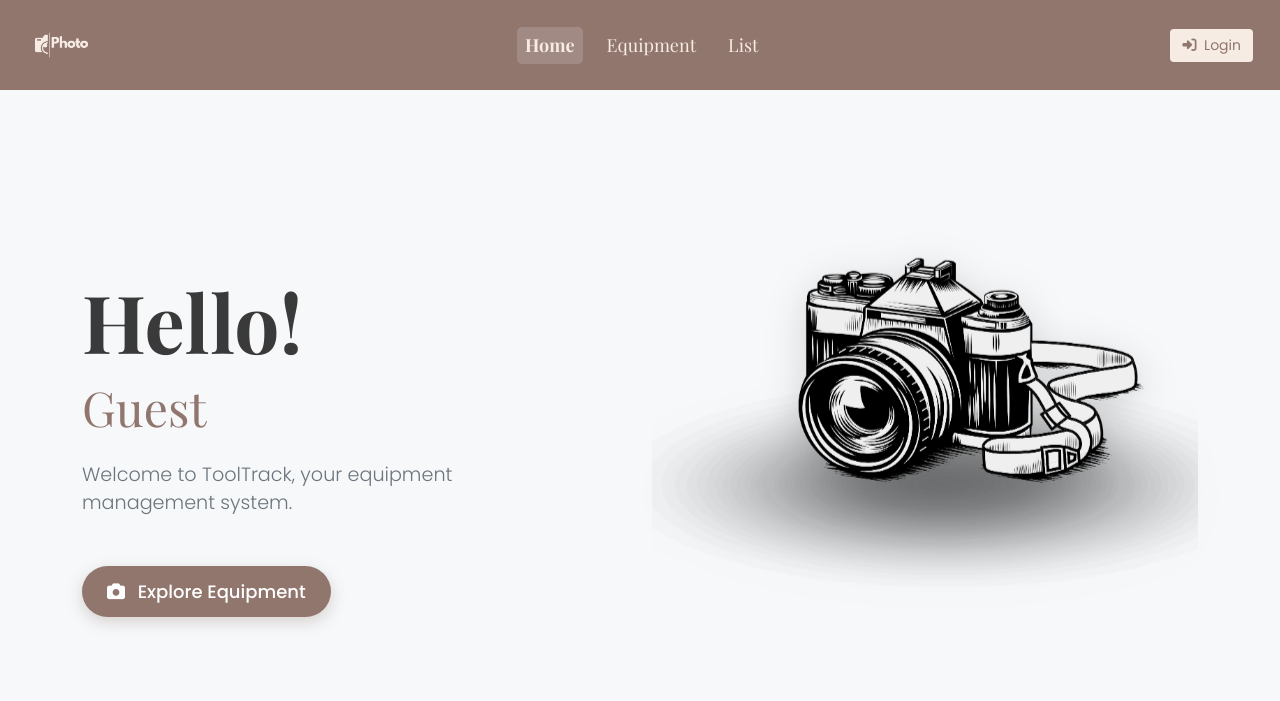
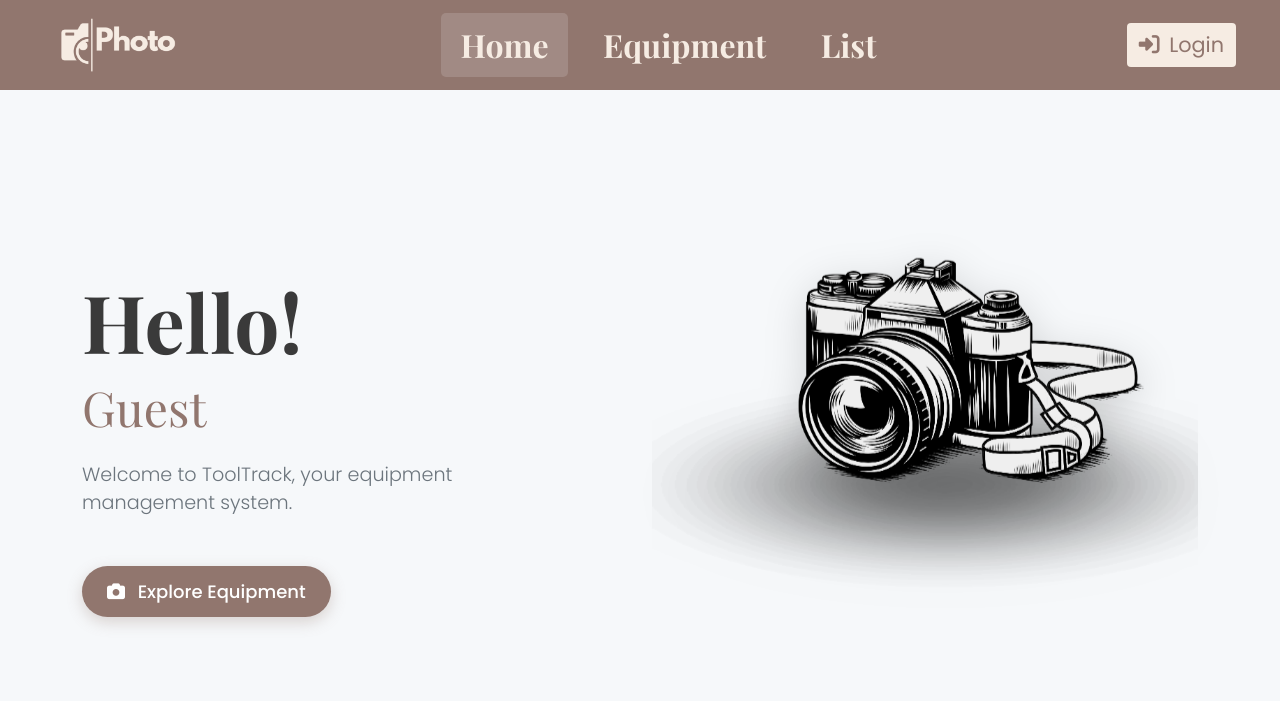
Before and after one commit to the1nP/tonkitlab_borrow, a Flask app: page /home in a window 1280 px wide. Shown: the top 701 px of the page. Run offline with Flask 3, Linux system fonts and the light colour scheme; parts of the project's set-up code (start-up, migrations or seed data) failed here and were passed over; some libraries are stand-ins or nearby versions.

Commit message:
Refactor navbar styles: increase height, adjust padding, and update logo and link sizes for improved layout

```diff
--- a/static/css/home.css
+++ b/static/css/home.css
@@ -9,12 +9,13 @@ body {
 /* Navigation Bar */
 .navbar {
     background-color: #91766E;
-    padding: 5px 15px;
+    height: 90px;  /* Increased nav bar height */
+    padding: 0 2rem;
     box-shadow: 0 2px 10px rgba(0, 0, 0, 0.1);
 }
 
 .navbar .logo img {
-    height: 70px;
+    height: 150px;
     transition: transform 0.3s ease;
 }
 
@@ -22,13 +23,19 @@ body {
     transform: scale(1.05);
 }
 
+.navbar-brand img {
+    height: 60px;  /* Adjusted logo size */
+    width: auto;
+}
+
 .navbar-nav .nav-link {
     color: #F6ece3 !important;
     font-family: 'Playfair Display', serif;
-    font-size: 18px;
+    font-size: 2rem;  /* Adjusted menu font size */
     margin: 0 8px;
-    padding: 5px 12px;
+    padding: 0.5rem 1.2rem !important;
     transition: all 0.3s ease;
+    font-weight: 600;
 }
 
 .navbar-nav .nav-link:hover {
@@ -65,23 +72,30 @@ body {
 }
 
 .profile-icon {
-    width: 35px;
-    height: 35px;
+    width: 40px;  /* Adjusted profile image size */
+    height: 40px;
     border-radius: 50%;
     object-fit: cover;
     border: 2px solid #F6ece3;
+}
+
+.profile-icon img {
+    width: 40px;
+    height: 40px;
+    border-radius: 50%;
 }
 
 .user .username {
     color: #F6ece3;
     font-weight: 500;
     font-family: 'Poppins', sans-serif;
-    font-size: 14px;
+    font-size: 1.3rem;  /* Adjusted username size */
+    margin-left: 10px;
 }
 
 .logout-button {
     padding: 6px 12px;
-    font-size: 14px;
+    font-size: 1.3rem;  /* Adjusted logout button size */
     border: 1px solid #F6ece3;
     transition: all 0.3s ease;
 }
@@ -94,7 +108,7 @@ body {
 
 .login-button {
     padding: 6px 12px;
-    font-size: 14px;
+    font-size: 1.3rem;  /* Adjusted login button size */
     background-color: #F6ece3;
     color: #91766E;
     border: none;
@@ -263,3 +277,15 @@ main {
         font-size: 14px;
     }
 }
+
+@media (max-width: 992px) {
+    .navbar {
+        height: auto;
+        padding: 1rem;
+    }
+
+    .nav-link {
+        font-size: 1.1rem;
+        padding: 0.8rem !important;
+    }
+}
```
